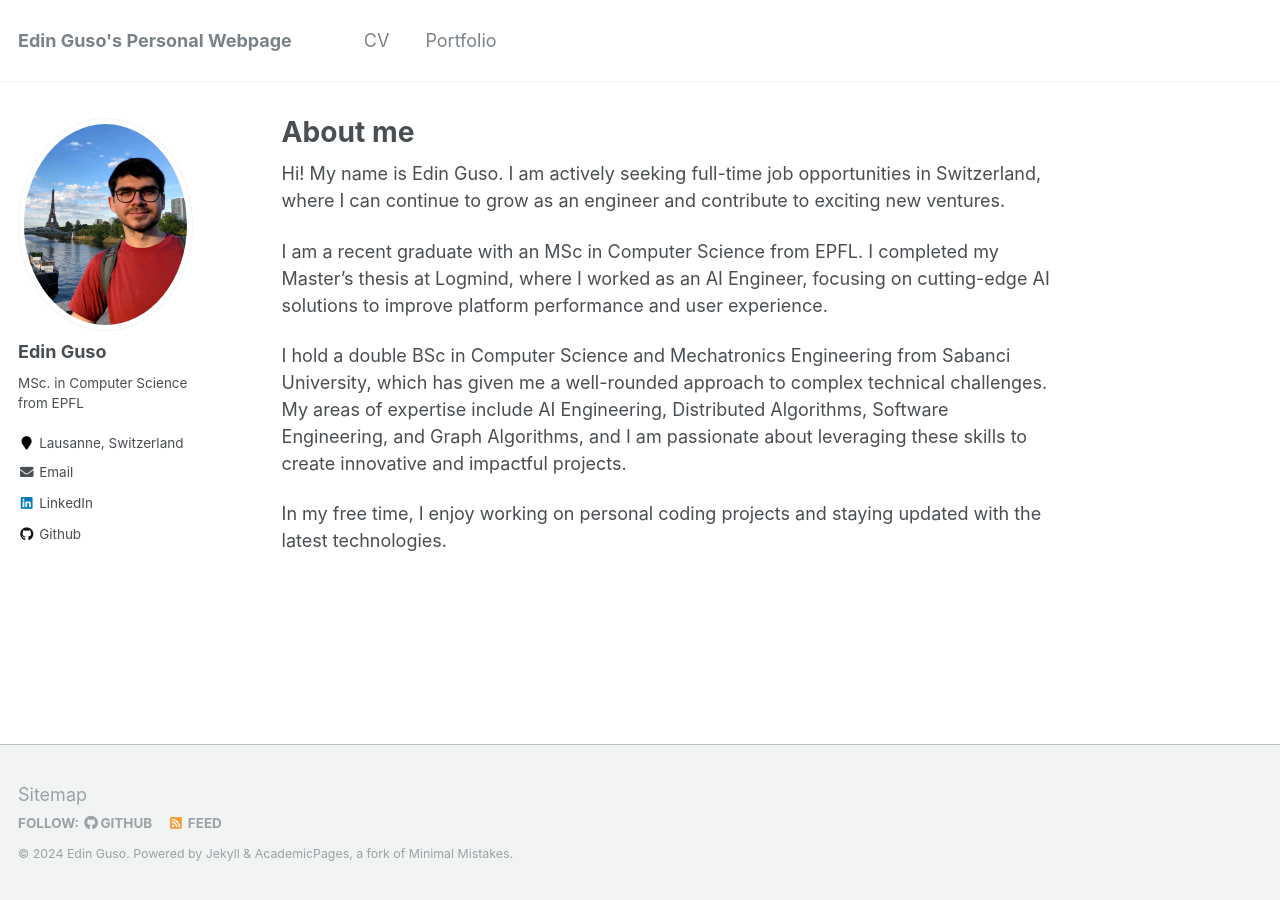
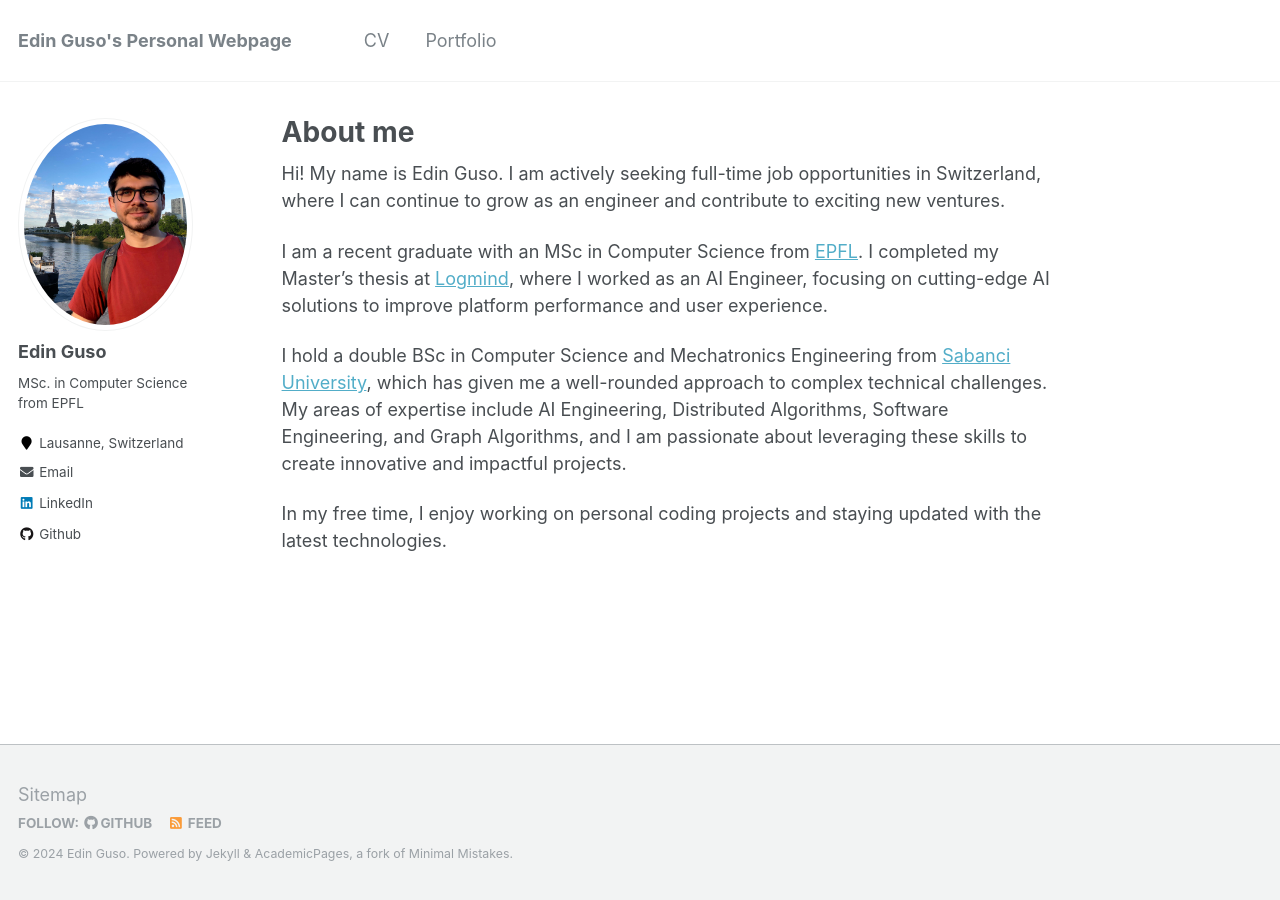
Before and after one commit to EdinGuso/edinguso.github.io, a Jekyll site: the page built from _pages/about.md, in a window 1280 px wide. Built offline with Jekyll 4.4.1, drawn with Linux system fonts in a browser that asks for light colours; part of the change alters nothing that is shown.

```diff
--- a/_pages/about.md
+++ b/_pages/about.md
@@ -10,8 +10,8 @@ redirect_from:
 
 Hi! My name is Edin Guso. I am actively seeking full-time job opportunities in Switzerland, where I can continue to grow as an engineer and contribute to exciting new ventures.
 
-I am a recent graduate with an MSc in Computer Science from EPFL. I completed my Master’s thesis at Logmind, where I worked as an AI Engineer, focusing on cutting-edge AI solutions to improve platform performance and user experience.
+I am a recent graduate with an MSc in Computer Science from [EPFL](https://www.epfl.ch/en/). I completed my Master’s thesis at [Logmind](https://logmind.com/), where I worked as an AI Engineer, focusing on cutting-edge AI solutions to improve platform performance and user experience.
 
-I hold a double BSc in Computer Science and Mechatronics Engineering from Sabanci University, which has given me a well-rounded approach to complex technical challenges. My areas of expertise include AI Engineering, Distributed Algorithms, Software Engineering, and Graph Algorithms, and I am passionate about leveraging these skills to create innovative and impactful projects.
+I hold a double BSc in Computer Science and Mechatronics Engineering from [Sabanci University](https://www.sabanciuniv.edu/en), which has given me a well-rounded approach to complex technical challenges. My areas of expertise include AI Engineering, Distributed Algorithms, Software Engineering, and Graph Algorithms, and I am passionate about leveraging these skills to create innovative and impactful projects.
 
 In my free time, I enjoy working on personal coding projects and staying updated with the latest technologies.
```
